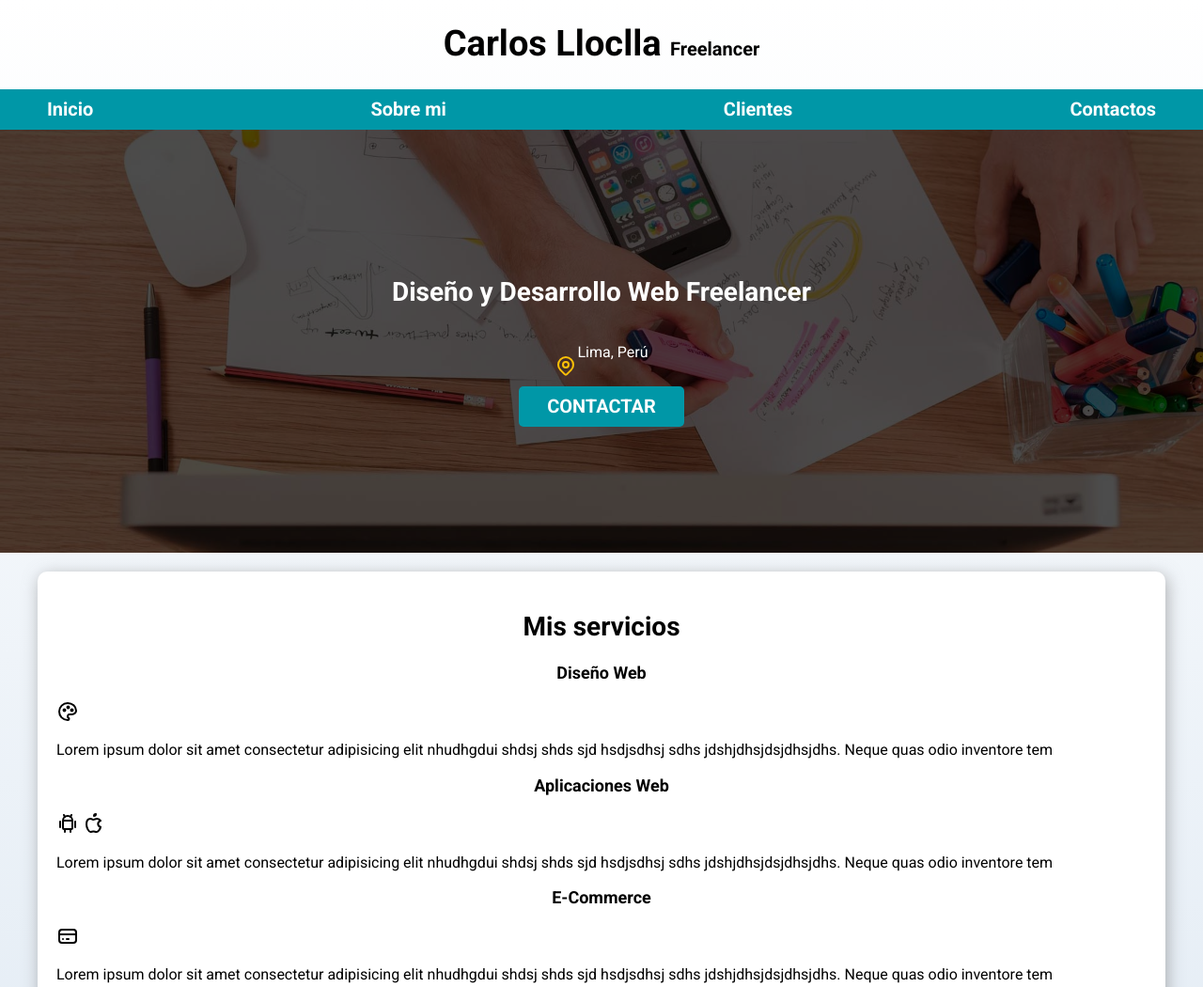
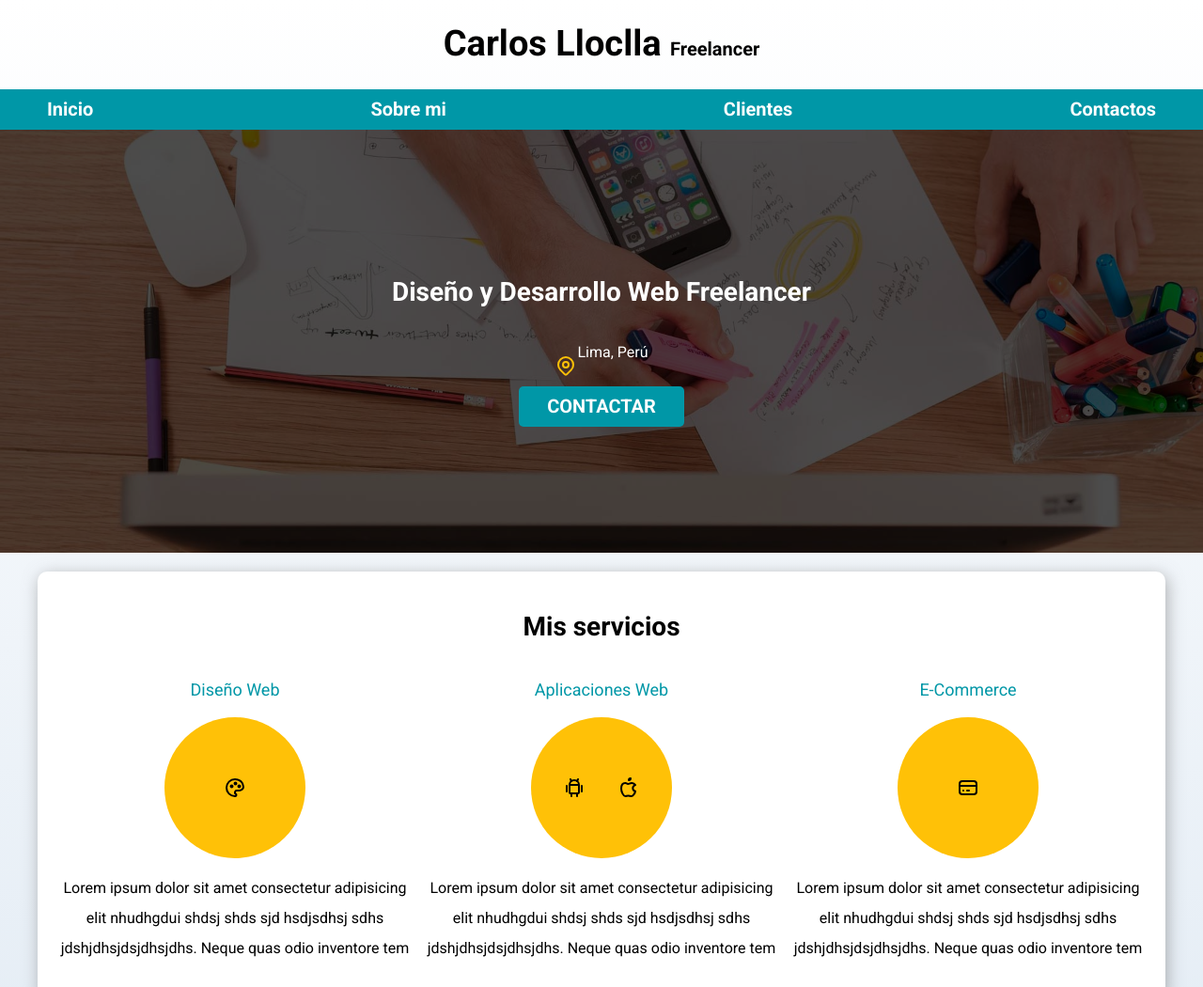
Before and after one commit to CarlosSavero/Proyecto-Freelancer, a plain HTML site: page index.html in a window 1280 px wide. Shown: the top 1050 px of the page at 94% size. Drawn offline with Linux system fonts and the light colour scheme.

Commit message:
Se añadio CSS Grid en la sección Servicios

```diff
--- a/css/styles.css
+++ b/css/styles.css
@@ -129,3 +129,34 @@ background-color: var(--secundario);
     display: flex;
     align-items: flex-end;
 }
+
+/**servicios**/
+@media (min-width: 768px){
+.servicios{
+    display: grid;
+    grid-template-columns: repeat(3,1fr);/**1fr es igual a una fraccion del 100% o 33.3% en este caso**/
+    column-gap: 1rem;     /**sirve para separacion entre columnas**/
+    }
+}
+.servicio{
+  display: flex;
+  flex-direction: column;
+  align-items: center;
+}
+.servicio h3{
+  color: var(--secundario);
+  font-weight: normal;
+}
+.servicio p{
+    line-height: 2;
+    text-align: center;
+}
+.servicio .iconos{
+  height: 15rem;
+  width: 15rem;
+  background-color: var(--primario);
+  border-radius: 50%;
+  display: flex;
+  justify-content: space-evenly;
+  align-items: center;
+}
--- a/index.html
+++ b/index.html
@@ -42,36 +42,40 @@
 <main class="contenedor sombra">
 <h2>Mis servicios</h2>
 
-   <section>
+<div class="servicios">
+<section class="servicio">
     <h3>Diseño Web</h3>
-    <svg xmlns="http://www.w3.org/2000/svg" width="24" height="24" viewBox="0 0 24 24" fill="none" stroke="#000000" stroke-width="2" stroke-linecap="round" stroke-linejoin="round" class="icon icon-tabler icons-tabler-outline icon-tabler-palette"><path stroke="none" d="M0 0h24v24H0z" fill="none" /><path d="M12 21a9 9 0 0 1 0 -18c4.97 0 9 3.582 9 8c0 1.06 -.474 2.078 -1.318 2.828c-.844 .75 -1.989 1.172 -3.182 1.172h-2.5a2 2 0 0 0 -1 3.75a1.3 1.3 0 0 1 -1 2.25" /><path d="M7.5 10.5a1 1 0 1 0 2 0a1 1 0 1 0 -2 0" /><path d="M11.5 7.5a1 1 0 1 0 2 0a1 1 0 1 0 -2 0" /><path d="M15.5 10.5a1 1 0 1 0 2 0a1 1 0 1 0 -2 0" /></svg>
+    <div class="iconos">
+    <svg xmlns="http://www.w3.org/2000/svg" width="24" height="24" viewBox="0 0 24 24" fill="none" stroke="#000000" stroke-width="2" stroke-linecap="round" stroke-linejoin="round" class="icon icon-tabler icons-tabler-outline icon-tabler-palette"><path stroke="none" d="M0 0h24v24H0z" fill="none" /><path d="M12 21a9 9 0 0 1 0 -18c4.97 0 9 3.582 9 8c0 1.06 -.474 2.078 -1.318 2.828c-.844 .75 -1.989 1.172 -3.182 1.172h-2.5a2 2 0 0 0 -1 3.75a1.3 1.3 0 0 1 -1 2.25" /><path d="M7.5 10.5a1 1 0 1 0 2 0a1 1 0 1 0 -2 0" /><path d="M11.5 7.5a1 1 0 1 0 2 0a1 1 0 1 0 -2 0" /><path d="M15.5 10.5a1 1 0 1 0 2 0a1 1 0 1 0 -2 0" />
+    </svg>
+</div>
    <p>Lorem ipsum dolor sit amet consectetur adipisicing elit nhudhgdui shdsj shds sjd hsdjsdhsj sdhs jdshjdhsjdsjdhsjdhs.
     Neque quas odio inventore tem</p>
-   </section>
+</section>
 
-   <section>
+<section class="servicio">
     <h3>Aplicaciones Web</h3>
-
+    <div class="iconos">
     <svg xmlns="http://www.w3.org/2000/svg" width="24" height="24" viewBox="0 0 24 24" fill="none" stroke="#000000" stroke-width="2" stroke-linecap="round" stroke-linejoin="round" class="icon icon-tabler icons-tabler-outline icon-tabler-brand-android"><path stroke="none" d="M0 0h24v24H0z" fill="none" /><path d="M4 10l0 6" /><path d="M20 10l0 6" /><path d="M7 9h10v8a1 1 0 0 1 -1 1h-8a1 1 0 0 1 -1 -1v-8a5 5 0 0 1 10 0" /><path d="M8 3l1 2" /><path d="M16 3l-1 2" /><path d="M9 18l0 3" /><path d="M15 18l0 3" />
     </svg>
 
     <svg xmlns="http://www.w3.org/2000/svg" width="24" height="24" viewBox="0 0 24 24" fill="none" stroke="#000000" stroke-width="2" stroke-linecap="round" stroke-linejoin="round" class="icon icon-tabler icons-tabler-outline icon-tabler-brand-apple"><path stroke="none" d="M0 0h24v24H0z" fill="none" /><path d="M8.286 7.008c-3.216 0 -4.286 3.23 -4.286 5.92c0 3.229 2.143 8.072 4.286 8.072c1.165 -.05 1.799 -.538 3.214 -.538c1.406 0 1.607 .538 3.214 .538s4.286 -3.229 4.286 -5.381c-.03 -.011 -2.649 -.434 -2.679 -3.23c-.02 -2.335 2.589 -3.179 2.679 -3.228c-1.096 -1.606 -3.162 -2.113 -3.75 -2.153c-1.535 -.12 -3.032 1.077 -3.75 1.077c-.729 0 -2.036 -1.077 -3.214 -1.077" /><path d="M12 4a2 2 0 0 0 2 -2a2 2 0 0 0 -2 2" />
     </svg>
-
+</div>
     <p>Lorem ipsum dolor sit amet consectetur adipisicing elit nhudhgdui shdsj shds sjd hsdjsdhsj sdhs jdshjdhsjdsjdhsjdhs.
     Neque quas odio inventore tem</p>
 </section>
 
-    <section>
+<section class="servicio">
         <h3>E-Commerce</h3>
-
+        <div class="iconos">
         <svg xmlns="http://www.w3.org/2000/svg" width="24" height="24" viewBox="0 0 24 24" fill="none" stroke="#000000" stroke-width="2" stroke-linecap="round" stroke-linejoin="round" class="icon icon-tabler icons-tabler-outline icon-tabler-credit-card"><path stroke="none" d="M0 0h24v24H0z" fill="none" /><path d="M3 8a3 3 0 0 1 3 -3h12a3 3 0 0 1 3 3v8a3 3 0 0 1 -3 3h-12a3 3 0 0 1 -3 -3l0 -8" /><path d="M3 10l18 0" /><path d="M7 15l.01 0" /><path d="M11 15l2 0" />
         </svg>
-
+</div>
     <p>Lorem ipsum dolor sit amet consectetur adipisicing elit nhudhgdui shdsj shds sjd hsdjsdhsj sdhs jdshjdhsjdsjdhsjdhs.
     Neque quas odio inventore tem</p>
 </section>
-
+</div> <!--.servicios-->
     </main>
 
     <section>
```
